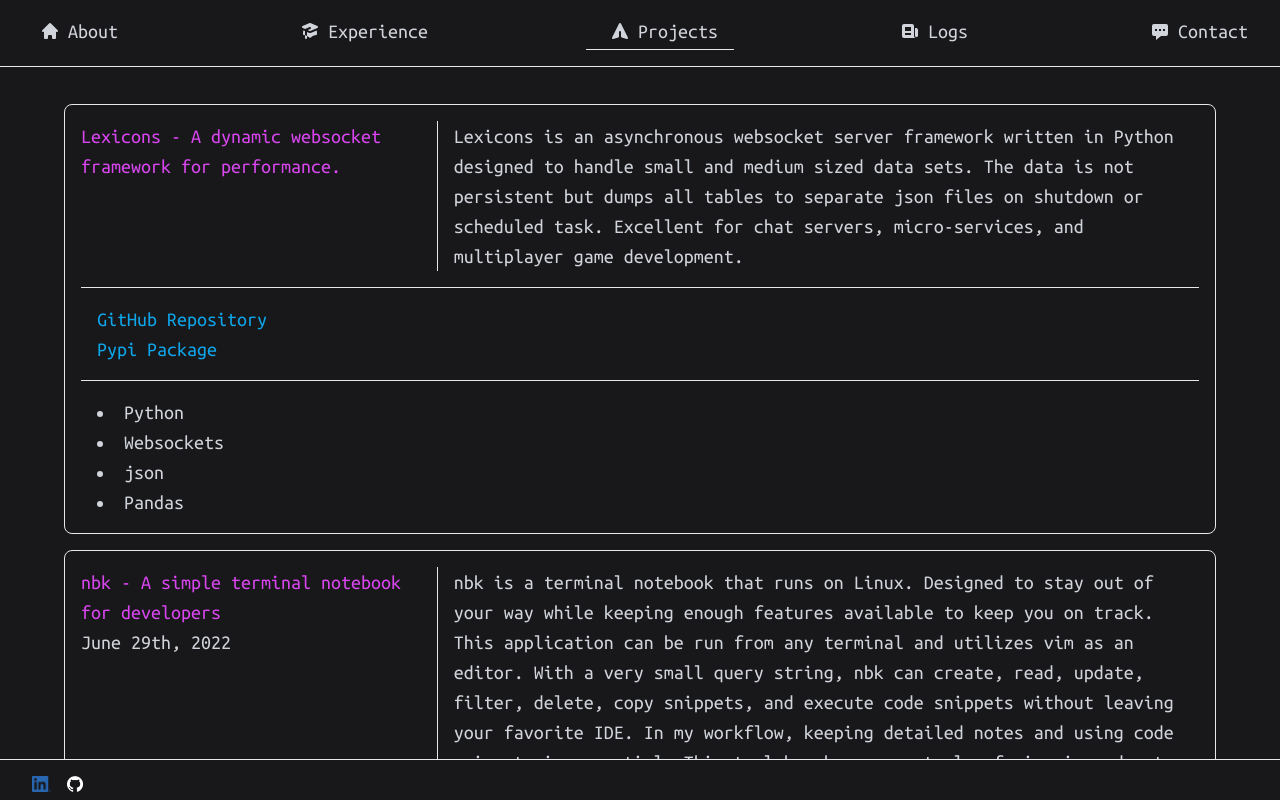
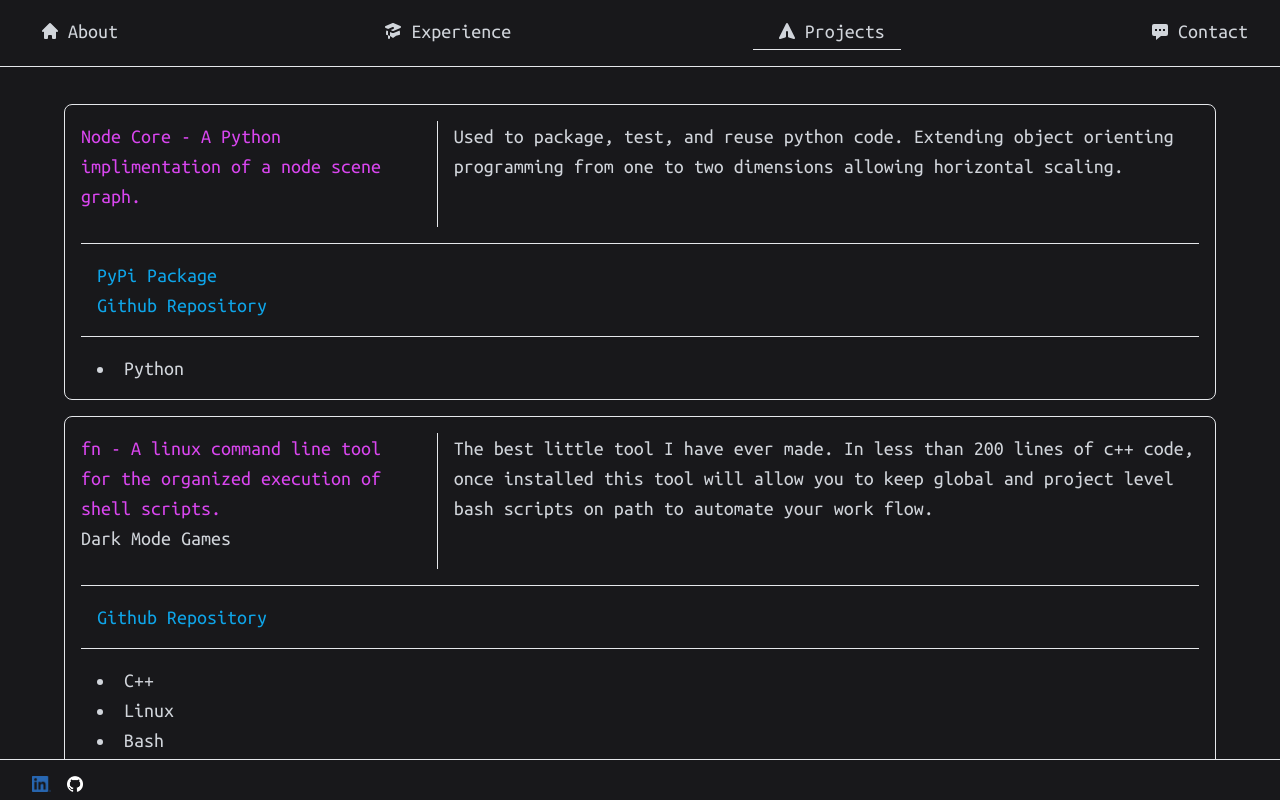
Before and after one commit to kalenwillits/portfolio, a Next.js app: page /projects in a window 1280 px wide. Built offline with nearby package versions, Linux system fonts and the light colour scheme.

Commit message:
Data update

```diff
--- a/data/projects.js
+++ b/data/projects.js
@@ -21,6 +21,116 @@ let schema =
 export const projects =
   [
     {
+      title: "Node Core - A Python implimentation of a node scene graph.",
+      company: "",
+      description: `
+		Used to package, test, and reuse python code. Extending object
+		orienting programming from one to two dimensions allowing horizontal
+		scaling.
+	`,
+      timestamp: "",
+      links:
+        [
+          {
+            title:
+              "PyPi Package",
+            url: "https://pypi.org/project/node-core/",
+          },
+          {
+            title:
+              "Github Repository",
+            url: "https://github.com/kalenwillits/node-core",
+          },
+        ],
+      bullets:
+        [
+		  "Python"
+        ],
+    },
+
+    {
+      title: "fn - A linux command line tool for the organized execution of shell scripts.",
+      company: "Dark Mode Games",
+      description: `
+		The best little tool I have ever made. In less than 200 lines of c++
+		code, once installed this tool will allow you to keep global and
+		project level bash scripts on path to automate your work flow.
+	`,
+      timestamp: "",
+      links:
+        [
+          {
+            title:
+              "Github Repository",
+            url: "https://github.com/kalenwillits/fn",
+          },
+        ],
+      bullets:
+        [
+          "C++",
+		  "Linux",
+		  "Bash"
+        ],
+    },
+	      {
+      title: "Dice Algebra - A dice notation interpertor for controlled statistical distributions.",
+      company: "Dark Mode Games",
+      description: `
+		A C++ module that interprets dice notation and returns an evaluated
+		integer using pseudo random number generation. Ideal for creating
+		complex data distributions quickly.
+	`,
+      timestamp: "",
+      links:
+        [
+          {
+            title:
+              "Github Repository",
+            url: "https://github.com/kalenwillits/DiceAlgebra",
+          },
+          {
+            title:
+              "Dark Mode Games Blog Post",
+            url: "https://www.darkmode.games/blog/dice_algebra",
+          },
+
+        ],
+      bullets:
+        [
+          "C++",
+        ],
+    },
+	{
+      title: "Astronautica - Godot Wild Jam #53 submission.",
+      company: "Dark Mode Games",
+      description: `
+Astronautica is a space survival game that challenges players to gather
+resources and build machines to ensure their survival. With just nine days to
+work on the game, we had to hit the ground running and battle-test our
+isometric concepts using a JSON API we had been prototyping for
+rapid content creation.
+			`,
+      timestamp: "",
+      links:
+        [
+          {
+            title:
+              "Download on itch.io",
+            url: "https://kilthunox.itch.io/astronautica",
+          },
+          {
+            title:
+              "Github Repository",
+            url: "https://github.com/kalenwillits/Astronautica",
+          },
+        ],
+      bullets:
+        [
+          "Godot",
+		  "Linux"
+        ],
+    },
+    {
       title: "Lexicons - A dynamic websocket framework for performance.",
       company: "",
       description: `
@@ -38,7 +148,7 @@ for chat servers, micro-services, and multiplayer game development.
           },
           {
             title:
-              "Pypi Package",
+              "PyPi Package",
             url: "https://pypi.org/project/lexicons/",
           },
         ],
@@ -83,7 +193,7 @@ for chat servers, micro-services, and multiplayer game development.
         This website is my personal creation to organize my journey through coding and developing.
 
         I built this website using Next.js and styled it with Tailwind CSS. It is reactive and mobile optimized. I chose
-        to keep the data such as this post static in order to keep maintenance and loading times at a minimum.
+        to keep the data such as this post static in order to keep maintenance and loading times at a minimum. Hosted on AWS on a Amplify container.
 
         There are still some "TODOs" on this that will help scale the content of the page that I will implement as needed.
   `,
@@ -96,6 +206,7 @@ for chat servers, micro-services, and multiplayer game development.
         ],
       bullets:
         [
+		  "AWS",
           "Next.js",
           "React.js",
           "Tailwind CSS",
--- a/data/tabs.js
+++ b/data/tabs.js
@@ -15,11 +15,6 @@ export const tabs = [
     icon: "PaperAirplane",
   },
   {
-    title: "Logs",
-    url: "/logs/",
-    icon: "Newspaper",
-  },
-  {
     title: "Contact",
     url: "/contact/",
     icon: "ChatAlt",
--- a/pages/contact.js
+++ b/pages/contact.js
@@ -12,7 +12,7 @@ const Contact = () => {
         LinkedIn: <a href="https://www.linkedin.com/in/kalenwillits/" className="text-sky-500" target="_blank" >https://www.linkedin.com/in/kalenwillits/</a>
       </div>
       <div>
-        Phone: <a href="tel:9783581526" className="text-sky-500">(978) 358-1526</a>
+        Phone: <a href="tel:8026180405" className="text-sky-500">(802) 618-0405</a>
       </div>
       <div>
         Email: <a href="mailto:ForwardToKalen@gmail.com" className="text-sky-500">ForwardToKalen@gmail.com</a>
--- a/pages/logs.js
+++ /dev/null
@@ -1,21 +0,0 @@
-import Layout from "../components/Layout";
-import LogCard from "../components/LogCard";
-import { logs } from "../data/logs";
-
-const Logs = () => {
-    return (
-      <Layout activeTab="Logs">
-        <div className="md:mt-10">
-          {logs.map((item, index) => (
-            <>
-              <div className={index > 0 ? "mt-4" : ""}></div>
-              <LogCard data={item}/>
-            </>
-            )
-          )}
-        </div>
-      </Layout>
-    );
-  };
-
-export default Logs;
```
Also changed, not shown: data/about.js (+4 -5 lines), data/experience.js (+17 -0 lines).
